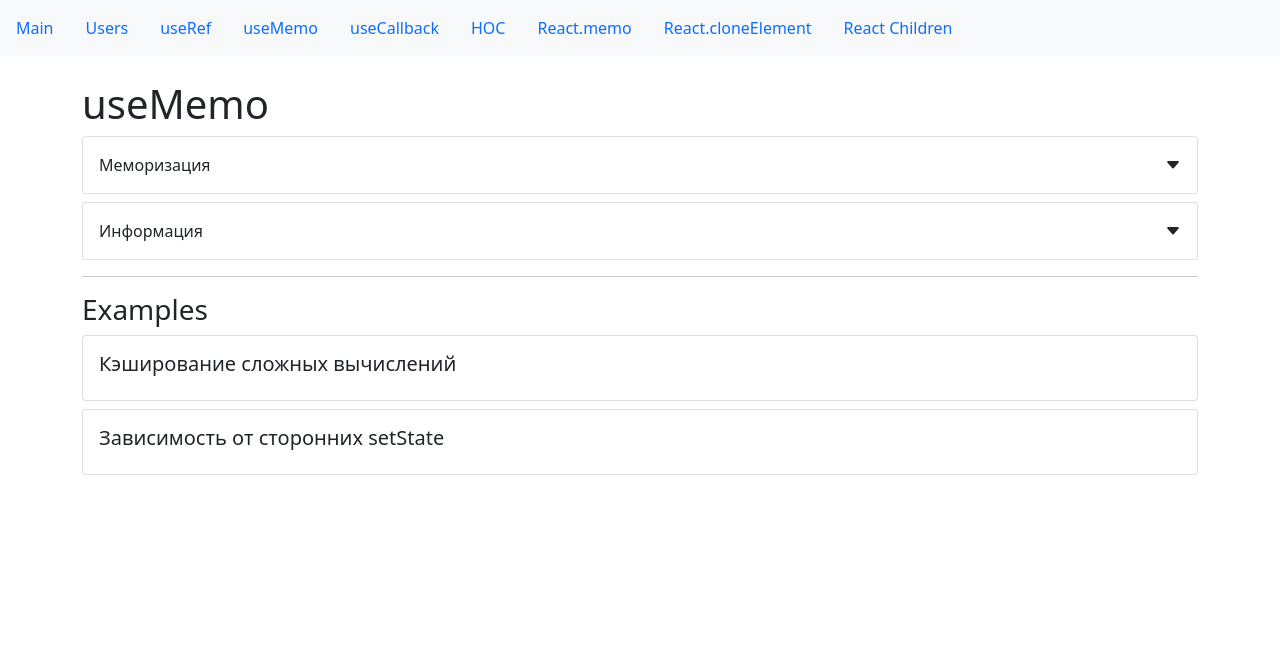
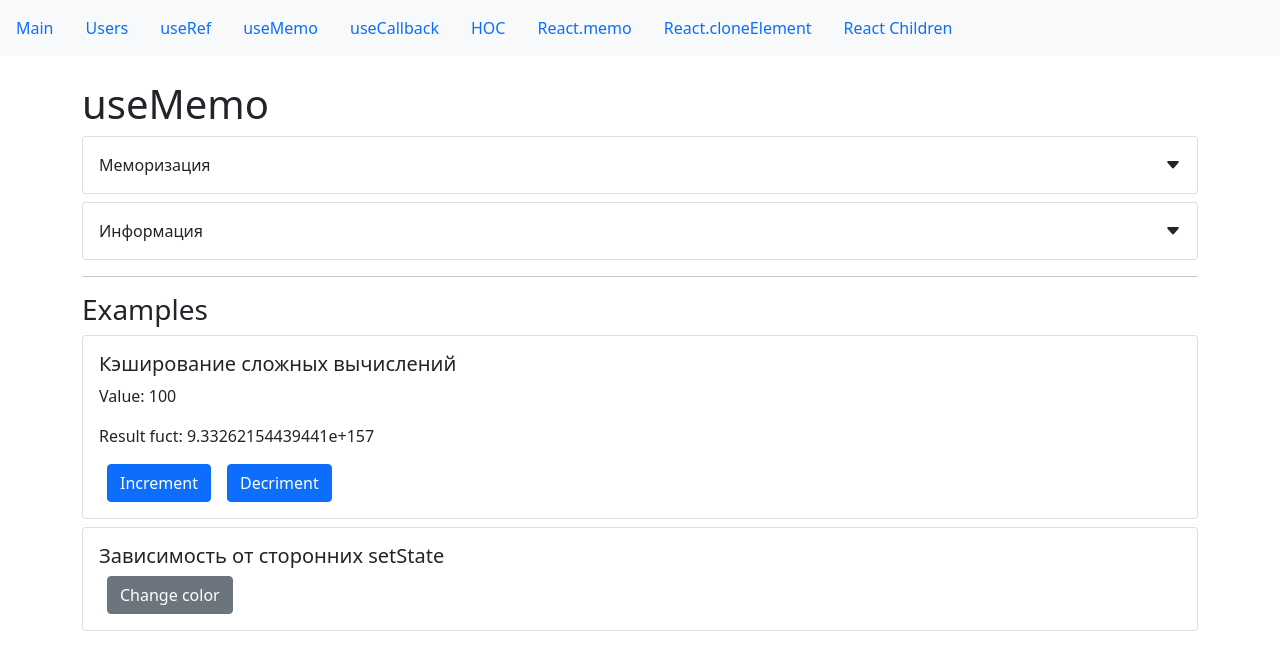
Before and after one commit to 102nix/VM_hooks, a React (Create React App) app: page /useMemo in a window 1280 px wide. Shown: the top 670 px of the page. Built offline with nearby package versions, Linux system fonts and the light colour scheme.

Commit message:
added: useRef, useCallback, HOC

```diff
--- a/src/app/components/examples/hoc/hocExample.jsx
+++ b/src/app/components/examples/hoc/hocExample.jsx
@@ -1,10 +1,18 @@
 import React from "react";
 import Component from "./someComponent";
+import { withLogin } from "./withLogin";
 
 import CardWrapper from "../../common/Card";
 import SmallTitle from "../../common/typografy/smallTitle";
 import Divider from "../../common/divider";
+import { withPropsStyles } from "./withPropsStyles";
+
 const HOCExample = () => {
+
+    const ComponentWithAuth = withLogin(Component)
+    const ComponentWithPropsStyles = withPropsStyles(Component)
+    const NewComponent = withPropsStyles(ComponentWithAuth)
+
     return (
         <>
             <CardWrapper>
@@ -14,12 +22,16 @@ const HOCExample = () => {
             </CardWrapper>
             <CardWrapper>
                 <SmallTitle>2. Функциональный HOC</SmallTitle>
+                <Divider />
+                <ComponentWithAuth />
             </CardWrapper>
             <CardWrapper>
                 <SmallTitle>3. HOC With Styles and Props</SmallTitle>
+                <ComponentWithPropsStyles />
             </CardWrapper>
             <CardWrapper>
                 <SmallTitle>4. Composed HOC</SmallTitle>
+                <NewComponent />
             </CardWrapper>
         </>
     );
--- /dev/null
+++ b/src/app/components/examples/hoc/withLogin.jsx
@@ -0,0 +1,17 @@
+import React from 'react';
+import SmallTitle from '../../common/typografy/smallTitle';
+
+export const withLogin = (Component) => (props) => {
+
+  const isLogin = localStorage.getItem('auth')
+
+  return (
+    <>
+      {isLogin ? (
+        <Component {...props} />
+      ) : (
+        <SmallTitle>Auth</SmallTitle>
+      )}
+    </>
+  )
+}
--- /dev/null
+++ b/src/app/components/examples/hoc/withPropsStyles.jsx
@@ -0,0 +1,10 @@
+import React from 'react';
+import CardWrapper from '../../common/Card';
+
+export const withPropsStyles = (Component) => (props) => {
+  return (<CardWrapper>
+    <Component {...props} name="new name" />
+    </CardWrapper>)
+
+
+}
--- a/src/app/components/examples/useCallback/useCallBackExample.jsx
+++ b/src/app/components/examples/useCallback/useCallBackExample.jsx
@@ -1,11 +1,42 @@
-import React from "react";
+import React, { useState, useRef, useEffect, useCallback } from "react";
 import CardWrapper from "../../common/Card";
 import SmallTitle from "../../common/typografy/smallTitle";
 
 const UseCallBackExample = () => {
+    const [data, setData] = useState({});
+
+
+    const withoutCallback = useRef(0);
+
+    const withCallback = useRef(0);
+
+    const handleChange = ({ target }) => {
+        setData(prevState => ({ ...prevState, [target.name]: target.value }));
+    };
+
+    //without Callback:
+    const validateWithoutCallback = (data) => {
+        console.log(data);
+    }
+    useEffect(() => {
+        withoutCallback.current++;
+    }, [validateWithoutCallback])
+
+    //with Callback:
+    const validateWithCallback = useCallback((data) => {
+        console.log(data);
+    }, []);
+
+    useEffect(() => {
+        withCallback.current++;
+    }, [validateWithCallback]);
     return (
         <CardWrapper>
             <SmallTitle>Example</SmallTitle>
+            <p>Render withoutCallback: {withoutCallback.current}</p>
+            <p>Render withCallback: {withCallback.current}</p>
+            <label htmlFor="email" className="form-label">Email</label>
+            <input onChange={handleChange} value={data.email || ""} type="email" className="form-control" name="email" id="email"/>
         </CardWrapper>
     );
 };
--- a/src/app/components/examples/useMemo/complexCalculate.jsx
+++ b/src/app/components/examples/useMemo/complexCalculate.jsx
@@ -1,15 +1,37 @@
-import React from "react";
+import React, { useState, useEffect, useMemo } from "react";
 import CardWrapper from "../../common/Card";
 import SmallTitle from "../../common/typografy/smallTitle";
 
+function factorial(n) {
+    return n ? n * factorial(n - 1) : 1;
+};
+
+function runFactorial(n) {
+    console.log("Run factorial");
+    return factorial(n);
+}
+
 const ComplexCalculateExample = () => {
+    const [value, setValue] = useState(100);
+    const [otherState, setOtherState] = useState(false);
+
+    const buttonColor = otherState ? "primary" : "secondary";
+    useEffect(() => {
+        console.log("render");
+    });
+    const fact = useMemo(() => runFactorial(value), [value]);
     return (
         <>
             <CardWrapper>
                 <SmallTitle>Кэширование сложных вычислений</SmallTitle>
+                <p>Value: {value}</p>
+                <p>Result fuct: {fact}</p>
+                <button className="btn btn-primary mx-2" onClick={() => setValue(prevState => prevState + 10)}>Increment</button>
+                <button className="btn btn-primary mx-2" onClick={() => setValue(prevState => prevState - 10)}>Decriment</button>
             </CardWrapper>
             <CardWrapper>
                 <SmallTitle>Зависимость от сторонних setState</SmallTitle>
+                <button className={"btn ms-md-2 btn-" + buttonColor} onClick={() => setOtherState(prevState => !prevState)}>Change color</button>
             </CardWrapper>
         </>
     );
```
Also changed, not shown: !!!!!.eslintrcccc.js (renamed from .eslintrc.js).
